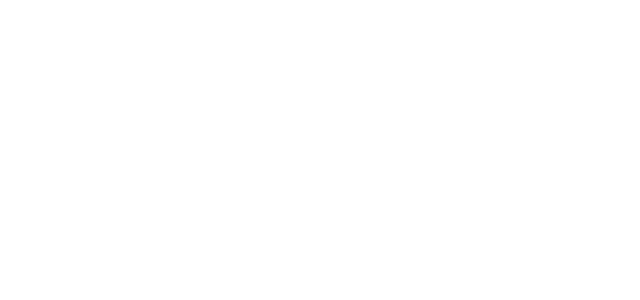
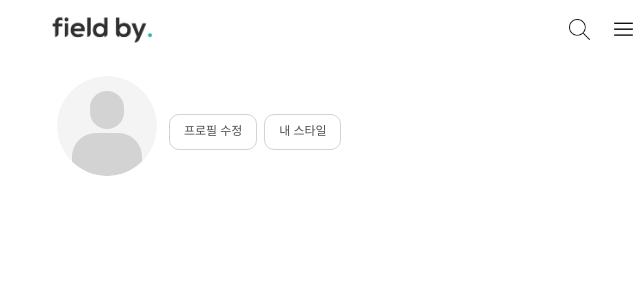
Before and after one commit to YoseopLee/fieldby, a React (Create React App) app: page /mypage in a window 1280 px wide. Before the commit this address had no page. Shown: the top 300 px of the page, without its empty margins (307-947 px from the left). Built offline with nearby package versions, Linux system fonts and the light colour scheme; sample sign-in values are in the browser's storage; what axios-extensions would draw is missing.

Commit message:
[add]mypage-ing

```diff
--- a/src/App.js
+++ b/src/App.js
@@ -3,12 +3,14 @@
   Route,
   BrowserRouter,
 } from "react-router-dom";
+import PrivateRoute from "./Components/Common/PrivateRoute/PrivateRoute";
 import OAuth2RedirectHandler from "./Components/Login/KaKao/OAuth2RedirectHandler";
 import OAuth2RedirectHandlerNaver from "./Components/Login/Naver/OAuth2RedirectHandlerNaver";
 
 import Home from "./Pages/Home/Home";
 import Item from "./Pages/Item/Item";
 import Login from "./Pages/Login/Login";
+import Mypage from "./Pages/Mypage/Mypage";
 import PostEach from "./Pages/Post/PostEach";
 import PostNew from "./Pages/Post/PostNew";
 import PostPop from "./Pages/Post/PostPop";
@@ -20,14 +22,19 @@
     <BrowserRouter>
       <Routes>
         <Route path="/" element={<Home/>}/>
+
         <Route path="/style" element={<PostPop/>}/>
         <Route path="/style-new" element={<PostNew />} />
         <Route path="/post/:id" element={<PostEach/>} />
+
         <Route path="/store" element={<Store/>} />
         <Route path="/item/:id" element={<Item/>} />
+
         <Route path="/login" element={<Login />} />
         <Route path="/Api/Member/Oauth2ClientCallback/kakao/" element={<OAuth2RedirectHandler />}/>
         <Route path="/Api/Member/Oauth2ClientCallback/naver/" element={<OAuth2RedirectHandlerNaver />} />
+
+        <Route path="/mypage" element={<Mypage/>} />
       </Routes>
     </BrowserRouter>
   );
--- /dev/null
+++ b/src/Components/Common/PrivateRoute/PrivateRoute.js
@@ -0,0 +1,22 @@
+import React from "react";
+import { Navigate , Route } from "react-router-dom";
+
+
+function PrivateRoute({ element : Component, ...parentProps }) {
+    const status = localStorage.getItem("token");
+
+    // 토큰 없으면 (false) 비로그인
+    const is_login = status === null ? false : true;
+    return (
+        <>
+            <Route
+                {...parentProps}
+                render={(props) =>
+                    is_login ? <Component {...props} /> : <Navigate replace to = "/" />
+                }
+            />
+        </>
+    )
+}
+
+export default PrivateRoute;
--- /dev/null
+++ b/src/Pages/Mypage/Mypage.jsx
@@ -0,0 +1,128 @@
+import axios from "axios";
+import React, { useState } from "react";
+import { useSelector } from "react-redux";
+import { useDispatch } from "react-redux";
+import { Navigate } from "react-router-dom";
+import styled from "styled-components";
+import MainBar from "../../Components/Common/Mainbar/MainBar";
+import { actionCreators as userActions } from "../../Redux/Reducers/user";
+
+const Mypage = () => {
+    const dispatch = useDispatch();
+    const username = useSelector((state) => state.user.user);  // 확인 필요함.
+
+    // Login 상태만 접근 가능
+    const status = localStorage.getItem("token");
+    const is_login = status === null ? false : true;
+
+    return (
+        <>
+            {is_login
+                ? (
+                    <>
+                        <MainBar />
+                        <MypageCSS>
+                            <div className="mypage-home">
+                                <div className="user-membership">
+                                    <div className="user-detail">
+                                        <div className="user-thumb">
+                                            <img src="images/blank_profile.png" alt="" className="user-thumbnail"/>
+                                        </div>
+                                        <div className="user-info">
+                                            <div className="info_box">
+                                                <strong className="name">{username}</strong>
+                                                <a href="/profile-edit" className="user-info-btn">프로필 수정</a>
+                                                <a href="/my-style" className="user-info-btn" style={{marginLeft: '7px'}}>내 스타일</a>
+                                            </div>
+                                        </div>
+                                    </div>
+                                </div>
+                            </div>
+                        </MypageCSS>
+                    </>
+                ) : (
+                    <Navigate replace to="/login" />
+                )
+            }
+        </>
+
+    )
+}
+
+const MypageCSS = styled.div`
+    margin-top : 60px;
+    over-flow : hidden;
+    min-height : 380px;
+    padding : 0;
+    .user-membership{
+        border-radius : 0;
+        display : block;
+        padding : 0;
+        .user-detail{
+            padding-left : 16px;
+            padding-right : 16px;
+            padding : 16px 24px;
+            display : flex;
+            .user-thumb{
+                position : relative;
+                margin-right : 12px;
+                width : 100px;
+                height : 100px;
+                border-radius : 100%;
+                flex-shrink : 0;
+                .user-thumbnail{
+                    width : 100%;
+                    height : 100%;
+                    border-radius : 100%;
+                }
+            }
+            .user-info{
+                max-width : calc(100% - 112px);
+                display : flex;
+                align-items : center;
+                .info_box{
+                    max-width : 100%;
+                    .name{
+                        overflow : hidden;
+                        text-overflow : ellipsis;
+                        white-space : nowrap;
+                        line-height : 22px;
+                        display : block;
+                        font-size : 18px;
+                        font-weight : 600;
+                        color : #000;
+                    }
+                    .email{
+                        margin : 0;
+                        padding : 0;
+                        overflow : hidden;
+                        text-overflow : ellipsis;
+                        white-space : nowrap;
+                        line-height : 18px;
+                        font-size : 14px;
+                        color : rgba(34,34,34, .5);
+                    }
+                    .user-info-btn{
+                        margin-top : 12px;
+                        align-self : flex-start;
+                        border : 1px solid #d3d3d3;
+                        color : rgba(34,34,34, .8);
+                        font-size : 12px;
+                        letter-spacing : -.06px;
+                        padding : 0 14px;
+                        height : 34px;
+                        line-height : 32px;
+                        border-radius : 10px;
+                        display : inline-block;
+                        cursor : pointer;
+                        vertical-align : middle;
+                        text-align : center;
+                        background-color : #fff;
+                    }
+                }
+            }
+        }
+    }
+`
+
+export default Mypage;
--- a/src/Redux/Reducers/user.js
+++ b/src/Redux/Reducers/user.js
@@ -16,7 +16,7 @@
 
 // 액션 생성함수
 const setUser = createAction(SET_USER, () => ({}));
-const getUser = createAction(GET_USER, (username) => ({username}));
+const getUser = createAction(GET_USER, () => ({}));
 const logOut = createAction(LOG_OUT, () => ({}));
 const nameCheck = createAction(NAME_CHECK, (name_check) => ({ name_check }));
 const authCheck = createAction(AUTH_CHECK, (auth_check) => ({ auth_check }));
@@ -204,17 +204,18 @@
 // 카카오로그인
 function KakaoLogin (code, user) {
 
-        return function (dispatch, getState){
+    return function (dispatch, getState){
 
         axios({
             method:"GET",
-            url : `https://fieldby.me/Api/Member/Oauth2ClientCallback/kakao/?code=${code}`,
+            url : `http://localhost:8000/Api/Member/Oauth2ClientCallback/kakao/?code=${code}`,
         })
             .then(async(response) => {
                 console.log(response.data.access_token);
                 const ACCESS_TOKEN = (response.data.access_token); // 토큰 담음
                 const ACCESS_TOKEN_EXP = (response.data.expires_in);
                 const REFRESH_TOKEN = (response.data.refresh_token);
+
 
                 // refresh Token 쿠키에 저장
                 await setCookie("is_login", REFRESH_TOKEN);
@@ -263,8 +264,9 @@
                 Authorization: `Bearer ${ACCESS_TOKEN}`,
             },
         })
-            .then(() => {
-                dispatch(getUser());
+            .then((response) => {
+                console.log(response.data);
+                dispatch(getUser(response.data.id));
             })
             .catch((err) => {
                 console.log("유저 정보 가져오기 실패", err)
@@ -302,6 +304,7 @@
     KakaoLogin,
     logOut,
     NaverLogin,
+    getUserSV,
 };
 
 export { actionCreators };
```
Also changed, not shown: src/Components/Context/context.jsx (deleted, +0 -43 lines), src/Pages/Post/PostRouter.jsx (deleted, +0 -14 lines), public/images/blank_profile.png (added).
